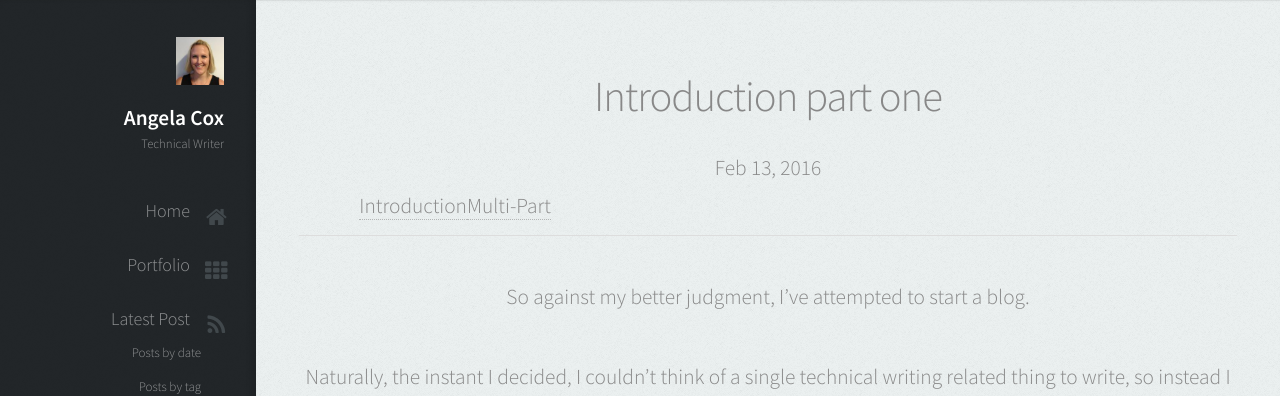
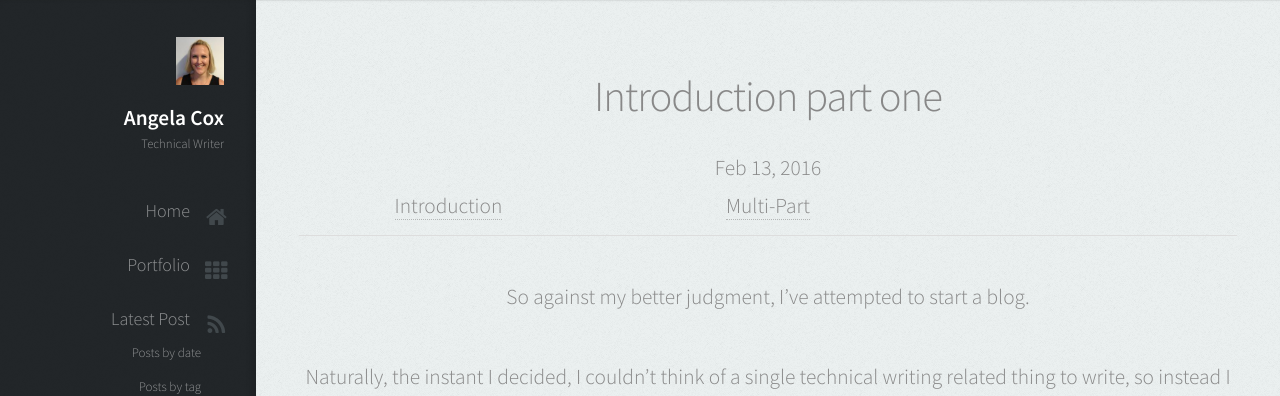
Before and after one commit to AngelaCox/UX-Portfolio, a Jekyll site: the page built from _posts/2016-02-13-introduction-part-one.markdown, in a window 1280 px wide. Shown: the top 396 px of the page. Built offline with Jekyll 4.4.1, drawn with Linux system fonts in a browser that asks for light colours.

Commit message:
Tweak page layout

```diff
--- a/_layouts/post.html
+++ b/_layouts/post.html
@@ -8,8 +8,12 @@ layout: default
       <header>
         <h2 class="alt" style="width:50%; margin-left: auto; margin-right: auto;">{{ page.title }}</h2>
         <p class="meta">{{ page.date | date: "%b %-d, %Y" }}{% if page.author %} • {{ page.author }}{% endif %}{% if page.meta %} • {{ page.meta }}{% endif %}</p>
-        <div class="4u 12u$(mobile)">
-          <span class="entry-tags">{% for tag in page.tags %}<a href="{{ site.url }}/tags/#{{ tag | cgi_encode }}" title="Pages tagged {{ tag }}" class="tag">{{ tag }}</a>{% unless forloop.last %}{% endunless %}{% endfor %}</span>
+        <div class="row">
+          {% for tag in page.tags %}
+          <div class="4u 12u$(mobile)">
+            <span class="entry-tags"><a href="{{ site.url }}/tags/#{{ tag | cgi_encode }}" title="Pages tagged {{ tag }}" class="tag">{{ tag }}</a>{% unless forloop.last %}{% endunless %}</span>
+          </div>
+          {% endfor %}
         </div>
         <hr />
       </header>
```
